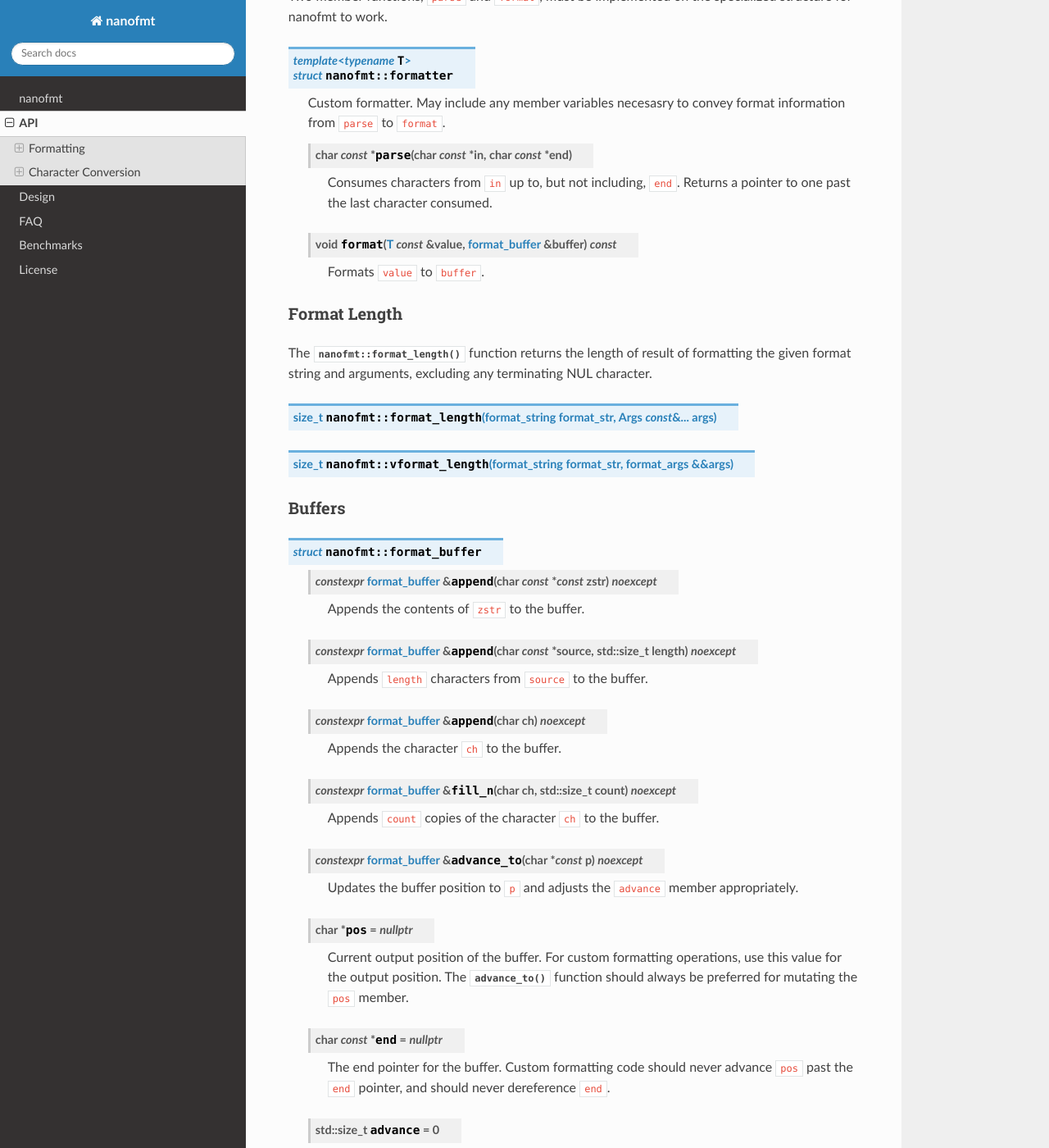
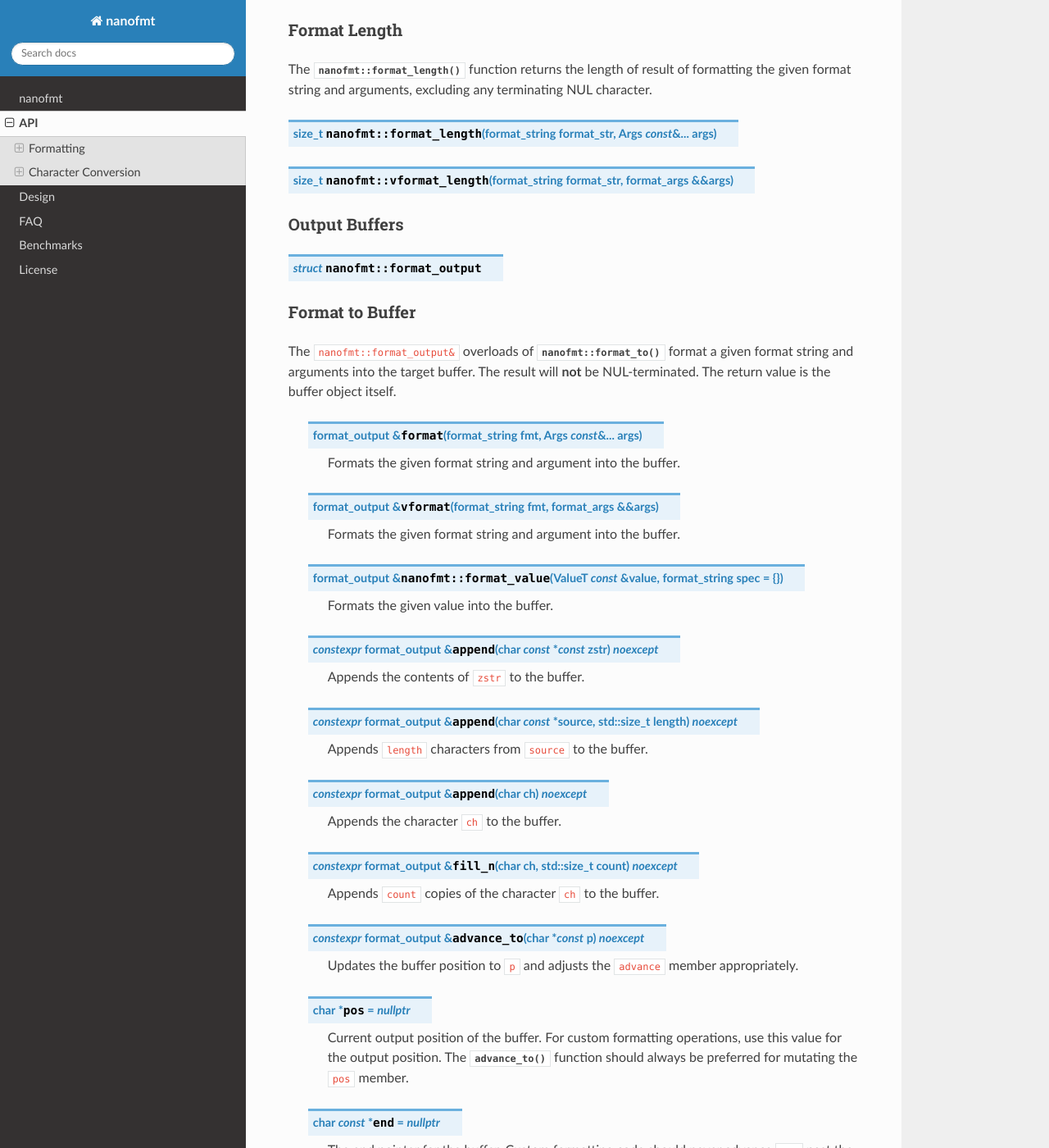
Before and after one commit to seanmiddleditch/nanofmt, a Sphinx documentation site: the page built from docs/api.rst, in a window 1280 px wide and 1400 px high, scrolled down 1705 px. Shown: the whole window at 82% size. Built offline with Sphinx 7.4.7 and the Read the Docs theme 2.0.0, drawn with Linux system fonts in a browser that asks for light colours; some of the changed text lies outside the part shown.

Commit message:
Revise `format_buffer` and `format_to` to buffers (#37)
* Move contents of buffer.h into format.h/format.inl

* Nuke buffer.h

* Rename uses of `buffer` as a `char*` to `dest`

* Rename format_buffer to format_output

* Rename uses of format_output to out; simplify format_output construction

* Replace the (v)format(_value)_to functions targetting a format_output with member functions

* clang and tidy fixes

* Add .format to our tests

```diff
--- a/docs/api.rst
+++ b/docs/api.rst
@@ -14,8 +14,6 @@ Formatting
 
 The format API is available in the header ``nanofmt/format.h``.
 
-The buffer API is available in the header ``nanofmt/buffer.h``.
-
 Extensions for C++ standard library string types are in the header
 ``nanofmt/std_string.h``.
 
@@ -29,17 +27,6 @@ The return value is a pointer to the terminating NUL character.
 .. cpp:function:: char* nanofmt::format_to(char (&dest)[N], format_string format_str, Args const&... args)
 
 .. cpp:function:: char* nanofmt::vformat_to(char (&dest)[N], format_string format_str, format_args&& args)
-
-Format to Buffer
-^^^^^^^^^^^^^^^^
-
-The ``nanofmt::format_buffer&`` overloads of :cpp:func:`nanofmt::format_to`
-format a given format string and arguments into the target buffer. The result
-will **not** be NUL-terminated. The return value is the buffer object itself.
-
-.. cpp:function:: format_buffer& nanofmt::format_to(format_buffer& buf, format_string format_str, Args const&... args)
-
-.. cpp:function:: format_buffer& nanofmt::vformat_to(format_buffer& buf, format_string format_str, format_args&& args)
 
 Length-Delimited Formatting
 ^^^^^^^^^^^^^^^^^^^^^^^^^^^
@@ -72,9 +59,9 @@ specialized structure for nanofmt to work.
     Consumes characters from ``in`` up to, but not including, ``end``.
     Returns a pointer to one past the last character consumed.
 
-  .. cpp:function:: void format(T const& value, format_buffer& buffer) const
+  .. cpp:function:: void format(T const& value, format_output& out) const
 
-    Formats ``value`` to ``buffer``.
+    Formats ``value`` to ``out``.
 
 Format Length
 ^^^^^^^^^^^^^
@@ -87,28 +74,47 @@ terminating NUL character.
 
 .. cpp:function:: size_t nanofmt::vformat_length(format_string format_str, format_args&& args)
 
-Buffers
-^^^^^^^
+Output Buffers
+^^^^^^^^^^^^^^
 
-.. cpp:struct:: nanofmt::format_buffer
+.. cpp:struct:: nanofmt::format_output
 
-  .. cpp:function:: constexpr format_buffer& append(char const* const zstr) noexcept
+Format to Buffer
+^^^^^^^^^^^^^^^^
+
+The ``nanofmt::format_output&`` overloads of :cpp:func:`nanofmt::format_to`
+format a given format string and arguments into the target buffer. The result
+will **not** be NUL-terminated. The return value is the buffer object itself.
+
+  .. cpp:function:: format_output& format(format_string fmt, Args const&... args)
+
+    Formats the given format string and argument into the buffer.
+
+  .. cpp:function:: format_output& vformat(format_string fmt, format_args&& args)
+
+    Formats the given format string and argument into the buffer.
+
+  .. cpp:function:: format_output& nanofmt::format_value(ValueT const& value, format_string spec = {})
+
+    Formats the given value into the buffer.
+
+  .. cpp:function:: constexpr format_output& append(char const* const zstr) noexcept
 
     Appends the contents of ``zstr`` to the buffer.
 
-  .. cpp:function:: constexpr format_buffer& append(char const* source, std::size_t length) noexcept
+  .. cpp:function:: constexpr format_output& append(char const* source, std::size_t length) noexcept
 
     Appends ``length`` characters from ``source`` to the buffer.
 
-  .. cpp:function:: constexpr format_buffer& append(char ch) noexcept
+  .. cpp:function:: constexpr format_output& append(char ch) noexcept
 
     Appends the character ``ch`` to the buffer.
 
-  .. cpp:function:: constexpr format_buffer& fill_n(char ch, std::size_t count) noexcept
+  .. cpp:function:: constexpr format_output& fill_n(char ch, std::size_t count) noexcept
 
     Appends ``count`` copies of the character ``ch`` to the buffer.
 
-  .. cpp:function:: constexpr format_buffer& advance_to(char* const p) noexcept
+  .. cpp:function:: constexpr format_output& advance_to(char* const p) noexcept
 
     Updates the buffer position to ``p`` and adjusts the ``advance`` member appropriately.
 
@@ -138,25 +144,25 @@ String Utilities
 
 General string utiltities that are useful in implementing formatting.
 
-.. cpp:function:: char* copy_to(char* buffer, char const* end, char const* source) noexcept
+.. cpp:function:: char* copy_to(char* dest, char const* end, char const* source) noexcept
 
   Copy the source string to the destination buffer, but not extending past
   the provided buffer end pointer. Returns the pointer one past the last
   character written.
 
-.. cpp:function:: char* copy_to_n(char* buffer, char const* end, char const* source, std::size_t length) noexcept
+.. cpp:function:: char* copy_to_n(char* dest, char const* end, char const* source, std::size_t length) noexcept
 
   Copies up to ``length`` characters of source string to the destination
   buffer, but not extending past the provided buffer end pointer. Returns
   the pointer past the last character written.
 
-.. cpp:function:: char* put(char* buffer, char const* end, char ch) noexcept
+.. cpp:function:: char* put(char* dest, char const* end, char ch) noexcept
 
   Copies the provided character ``ch`` to the destination buffer, but not
   extending past the provided buffer end pointer. Returns the pointer past
   the last character written.
 
-.. cpp:function:: char* fill_n(char* buffer, char const* end, char ch, std::size_t count) noexcept
+.. cpp:function:: char* fill_n(char* dest, char const* end, char ch, std::size_t count) noexcept
 
   Copies ``count`` copies of the charcter ``ch`` to the destination buffer,
   but not extending past the provided buffer end pointer. Returns the
@@ -170,9 +176,7 @@ format string.
 
 .. cpp:function:: char* nanofmt::format_value_to(char (&dest)[N], ValueT const& value, format_string spec = {})
 
-.. cpp:function:: char* nanofmt::format_value_to(format_buffer& buffer, ValueT const& value, format_string spec = {})
-
-.. cpp:function:: char* nanofmt::format_value_to_n(char* buffer, std::size_t, ValueT const& value, format_string spec = {})
+.. cpp:function:: char* nanofmt::format_value_to_n(char* dest, std::size_t, ValueT const& value, format_string spec = {})
 
 .. cpp:function:: char* nanofmt::format_value_size(ValueT const& value, format_string spec = {})
 
@@ -236,16 +240,16 @@ Character Conversion
 
 The character conversion API is available in the header ``nanofmt/charconv.h``.
 
-.. cpp:function:: char* nanofmt::to_chars(char* buffer, char const* end, IntegerT value, int_format fmt = int_format::decimal) noexcept
+.. cpp:function:: char* nanofmt::to_chars(char* dest, char const* end, IntegerT value, int_format fmt = int_format::decimal) noexcept
 
   Formats ``value`` into the buffer using the base specified in ``fmt``.
 
-.. cpp:function:: char* nanofmt::to_chars(char* buffer, char const* end, FloatT value, float_format fmt) noexcept
+.. cpp:function:: char* nanofmt::to_chars(char* dest, char const* end, FloatT value, float_format fmt) noexcept
 
   Formats ``value`` into the buffer using the base specified in ``fmt``. Uses
   the shortest precision.
 
-.. cpp:function:: char* nanofmt::to_chars(char* buffer, char const* end, FloatT value, float_format fmt, int precision) noexcept
+.. cpp:function:: char* nanofmt::to_chars(char* dest, char const* end, FloatT value, float_format fmt, int precision) noexcept
 
   Formats ``value`` into the buffer using the base specified in ``fmt``. Uses
   the given ``precision``, whose meaning depends on the specified format.
--- a/docs/index.rst
+++ b/docs/index.rst
@@ -78,7 +78,7 @@ the :cpp:func:`nanofmt::format_length` function can be used:
 
   size_t const length = format_length("{} plus {}", 7, 7);
 
-  char* buffer = (char*)malloc(length + 1/*NUL byte*/);
+  char* dest = (char*)malloc(length + 1/*NUL byte*/);
   format_to_n(buffer, length + 1, "{} plus {}", 7, 7);
 
 nanofmt also includes implementation of the C++17 standard `to_chars`_
```
Also changed, not shown: 11 other files.
